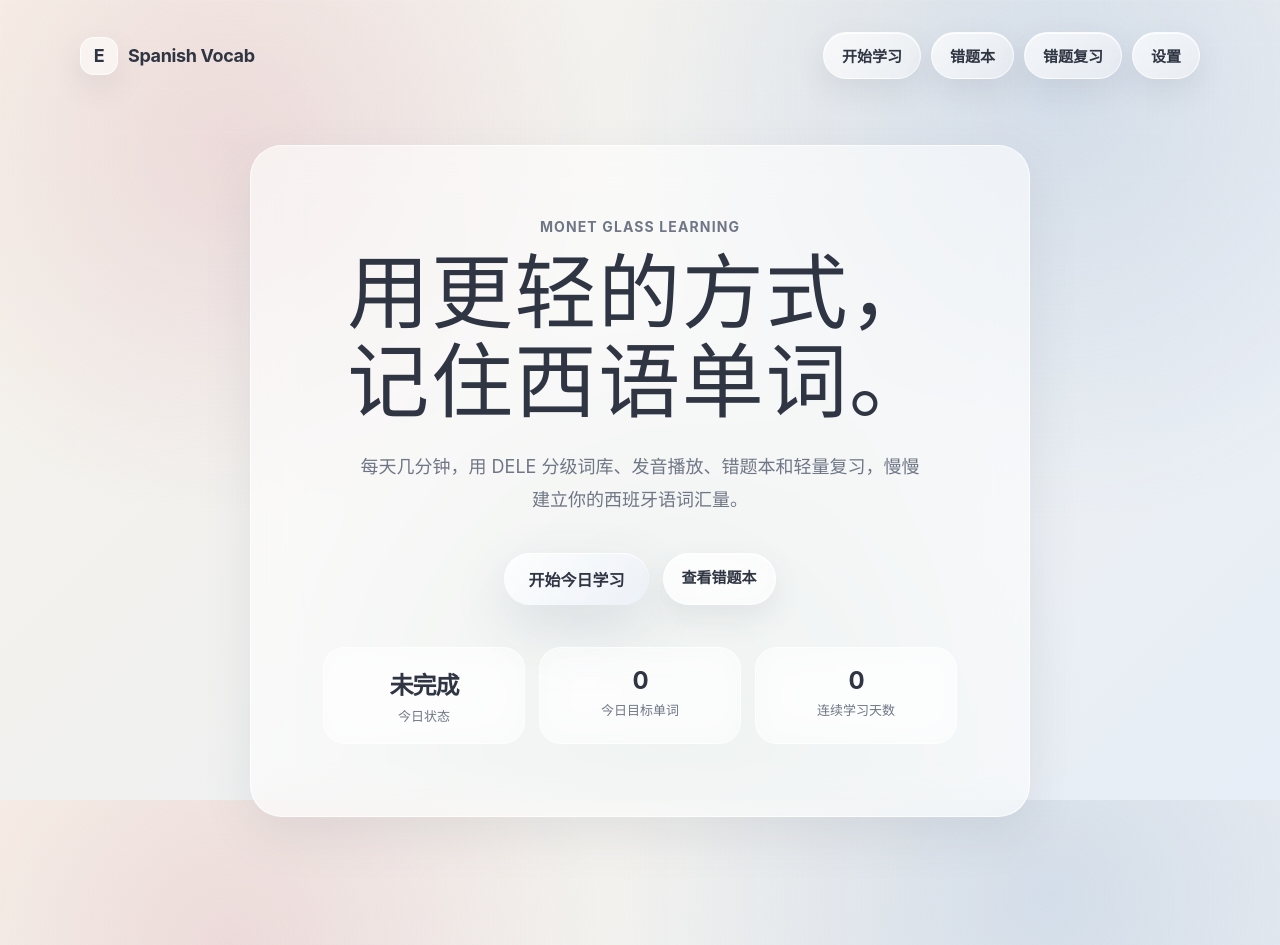
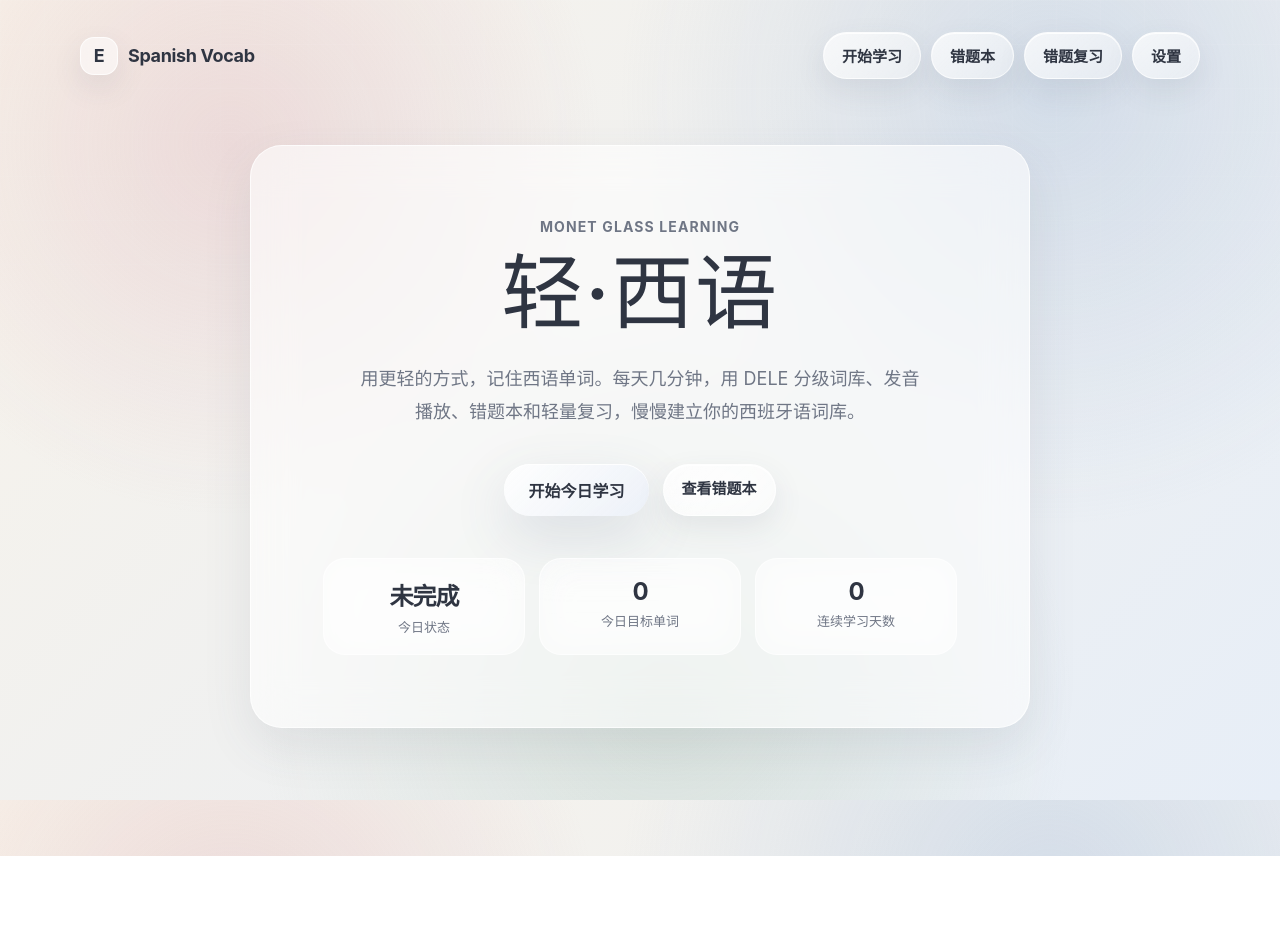
Before and after one commit to Cliion11/spanish-vocab-app, a Next.js app: page / in a window 1280 px wide. After the commit the page ends 856 px from the top, so only its background shows below. Built offline with nearby package versions, Linux system fonts and the light colour scheme.

Commit message:
Update home hero copy

```diff
--- a/app/page.tsx
+++ b/app/page.tsx
@@ -69,9 +69,7 @@ export default function Home() {
               </>
             ) : (
               <>
-                用更轻的方式，
-                <br />
-                记住西语单词。
+                轻·西语
               </>
             )}
           </h1>
@@ -79,7 +77,7 @@ export default function Home() {
           <p className="home-subtitle">
             {isCompletedToday
               ? "你已经完成了今天的词汇学习。可以去复习错题，也可以继续学习其他等级。"
-              : "每天几分钟，用 DELE 分级词库、发音播放、错题本和轻量复习，慢慢建立你的西班牙语词汇量。"}
+              : "用更轻的方式，记住西语单词。每天几分钟，用 DELE 分级词库、发音播放、错题本和轻量复习，慢慢建立你的西班牙语词库。"}
           </p>
 
           <div className="home-actions">
```
